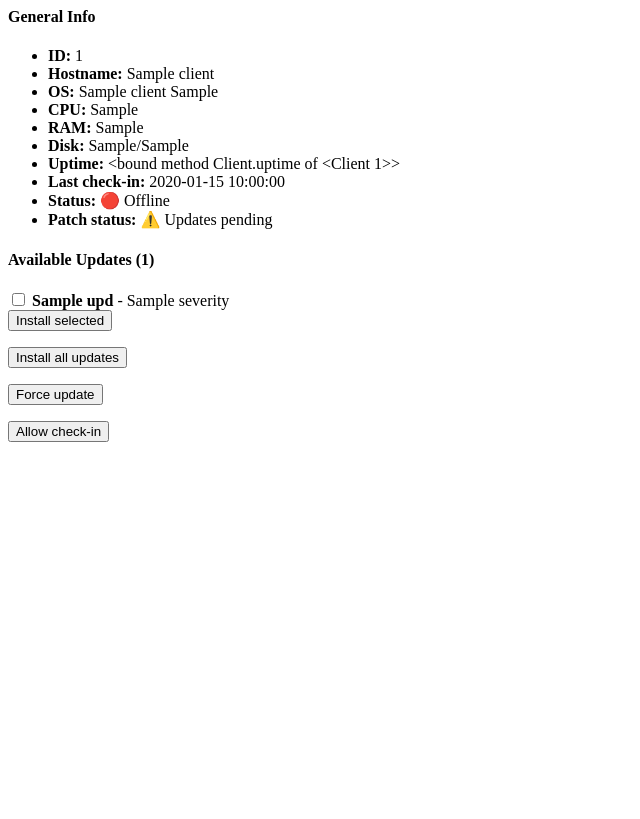
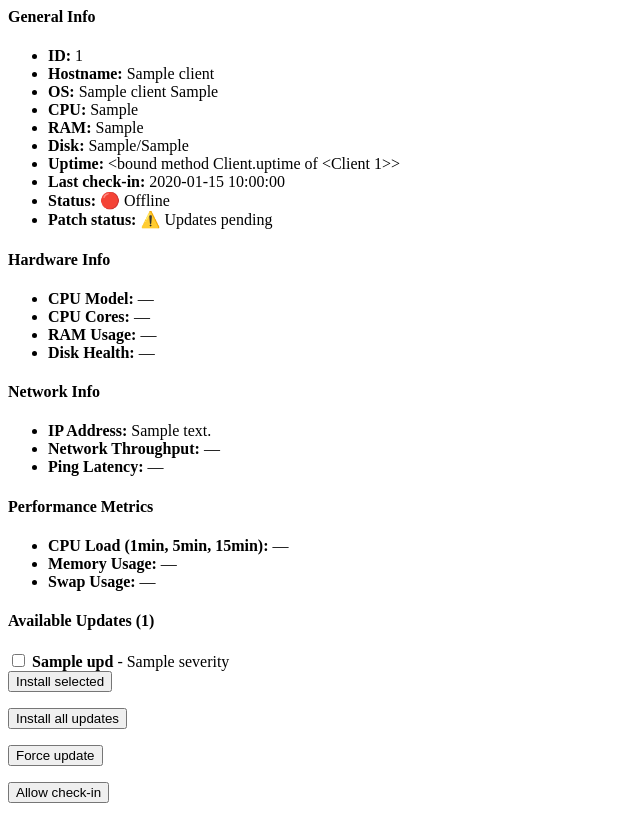
Before and after one commit to gitarman94/PatchPilot, a Flask app: template templates/client_detail.html in a window 1280 px wide. Shown: the whole page, without its empty margins (0-640 px from the left). Before the commit the page ends 442 px from the top, so only its background shows below. Run offline with Flask 3, Linux system fonts and the light colour scheme; tables that the repository leaves empty hold one stand-in row (values such as "Sample post"); the template is opened without the code that fills it: values that come from a table or form of the project are taken from there, most other values are stand-ins (such as "Sample title", 1, 10 or a date in 2020); parts of the project's set-up code (start-up, migrations or seed data) failed here and were passed over.

Commit message:
Enhance client detail page with additional info sections
Added hardware and network info sections to client detail view.

```diff
--- a/templates/client_detail.html
+++ b/templates/client_detail.html
@@ -27,6 +27,38 @@
         </ul>
     </div>
 
+    <!-- Hardware Info Section -->
+    <div class="col-12 mt-4">
+        <h4>Hardware Info</h4>
+        <ul class="list-group">
+            <li class="list-group-item"><strong>CPU Model:</strong> {{ client.cpu_model or '—' }}</li>
+            <li class="list-group-item"><strong>CPU Cores:</strong> {{ client.cpu_cores or '—' }}</li>
+            <li class="list-group-item"><strong>RAM Usage:</strong> {{ client.ram_usage or '—' }}</li>
+            <li class="list-group-item"><strong>Disk Health:</strong> {{ client.disk_health or '—' }}</li>
+        </ul>
+    </div>
+
+    <!-- Network Info Section -->
+    <div class="col-12 mt-4">
+        <h4>Network Info</h4>
+        <ul class="list-group">
+            <li class="list-group-item"><strong>IP Address:</strong> {{ client.ip_address or '—' }}</li>
+            <li class="list-group-item"><strong>Network Throughput:</strong> {{ client.network_throughput or '—' }}</li>
+            <li class="list-group-item"><strong>Ping Latency:</strong> {{ client.ping_latency or '—' }}</li>
+        </ul>
+    </div>
+
+    <!-- Performance Metrics Section -->
+    <div class="col-12 mt-4">
+        <h4>Performance Metrics</h4>
+        <ul class="list-group">
+            <li class="list-group-item"><strong>CPU Load (1min, 5min, 15min):</strong> {{ client.cpu_load or '—' }}</li>
+            <li class="list-group-item"><strong>Memory Usage:</strong> {{ client.memory_usage or '—' }}</li>
+            <li class="list-group-item"><strong>Swap Usage:</strong> {{ client.swap_usage or '—' }}</li>
+        </ul>
+    </div>
+
+    <!-- Available Updates Section -->
     <div class="col-12 mt-4">
         <h4>Available Updates ({{ updates|length }})</h4>
         {% if updates %}
@@ -56,6 +88,7 @@
         {% endif %}
     </div>
 
+    <!-- Client Actions Section -->
     <div class="col-12 mt-4">
         {% if client.approved is not true %}
         <form method="post" action="/approve/{{ client.id }}" class="d-inline">
```
